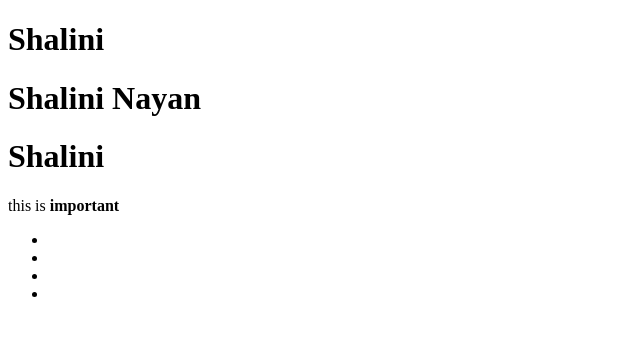
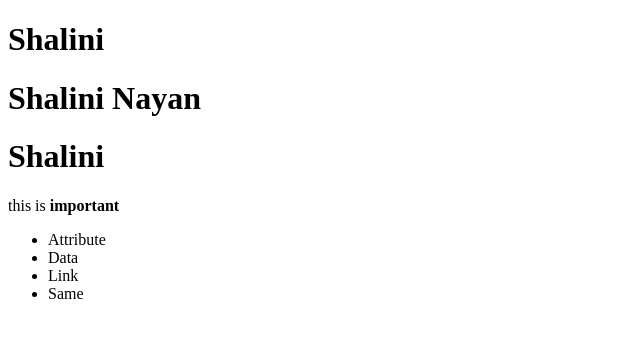
Before and after one commit to ShaliniNayan/Project-1, a plain HTML site: page format.html in a window 1280 px wide. Shown: the whole page, without its empty margins (0-640 px from the left). Drawn offline with Linux system fonts and the light colour scheme.

Commit message:
Update unordered list

```diff
--- a/format.html
+++ b/format.html
@@ -12,10 +12,10 @@
     <p>this is <strong>important</strong></p>
 
     <ul>
-      <li></li>
-      <li></li>
-      <li></li>
-      <li></li>
+      <li>Attribute</li>
+      <li>Data</li>
+      <li>Link</li>
+      <li>Same</li>
     </ul>
   </body>
 </html>
```
